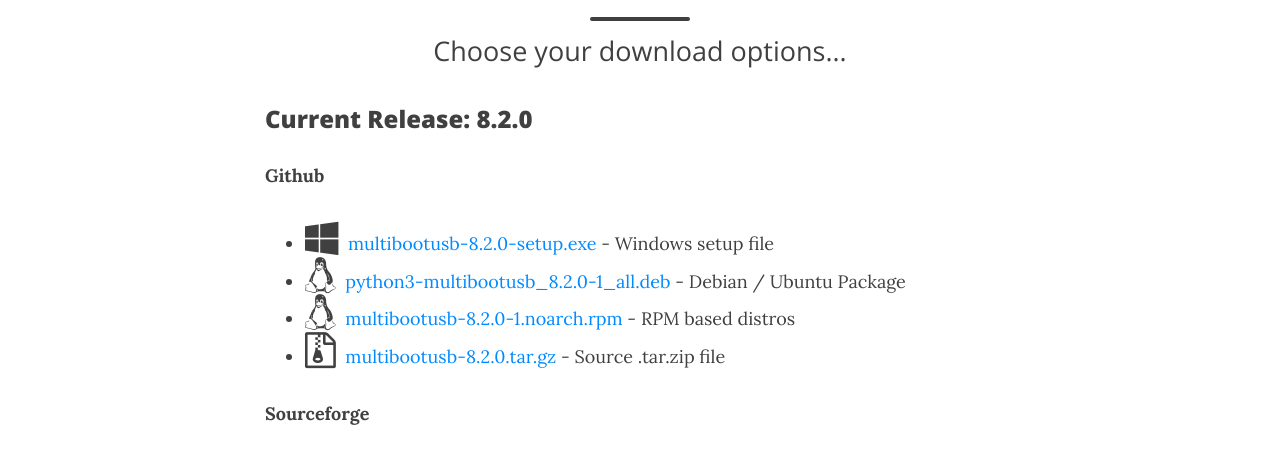
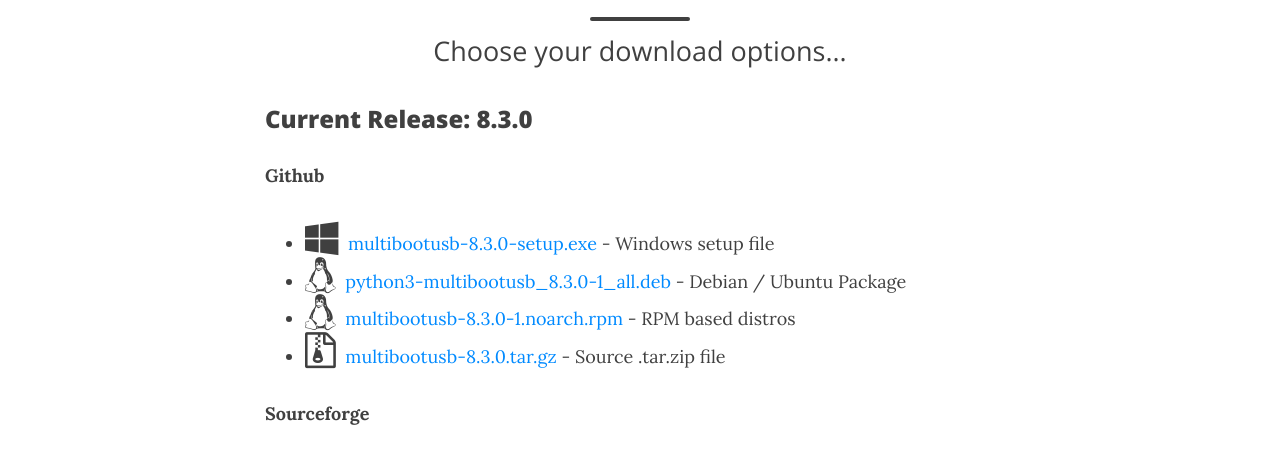
Before and after one commit to mbusb/mbusb.github.io, a Jekyll site: the page built from page_download.md, in a window 1280 px wide and 1262 px high. Shown: the part 216-673 px from the top of the window. Built offline with Jekyll 4.4.1, drawn with Linux system fonts in a browser that asks for light colours; nearby versions of some CDN libraries.

Commit message:
Updated for new release 8.3.0

```diff
--- a/page_download.md
+++ b/page_download.md
@@ -7,19 +7,19 @@
 group: 		navigation
 ---
 
-### Current Release: 8.2.0
+### Current Release: 8.3.0
 
 **Github**
 
 
-- <span class="fa fa-2x fa-windows"></span>&nbsp; [multibootusb-8.2.0-setup.exe](https://github.com/mbusb/multibootusb/releases/download/v8.2.0/multibootusb-8.2.0-setup.exe) - Windows setup file
-- <span class="fa fa-2x fa-linux"></span>&nbsp; [python3-multibootusb_8.2.0-1_all.deb](https://github.com/mbusb/multibootusb/releases/download/v8.2.0/python3-multibootusb_8.2.0-1_all.deb) - Debian / Ubuntu Package
-- <span class="fa fa-2x fa-linux"></span>&nbsp; [multibootusb-8.2.0-1.noarch.rpm](https://github.com/mbusb/multibootusb/releases/download/v8.2.0/multibootusb-8.2.0-1.noarch.rpm) - RPM based distros
-- <span class="fa fa-2x fa-file-zip-o"></span>&nbsp; [multibootusb-8.2.0.tar.gz](https://github.com/mbusb/multibootusb/archive/v8.2.0.tar.gz) - Source .tar.zip file
+- <span class="fa fa-2x fa-windows"></span>&nbsp; [multibootusb-8.3.0-setup.exe](https://github.com/mbusb/multibootusb/releases/download/v8.3.0/multibootusb-8.3.0-setup.exe) - Windows setup file
+- <span class="fa fa-2x fa-linux"></span>&nbsp; [python3-multibootusb_8.3.0-1_all.deb](https://github.com/mbusb/multibootusb/releases/download/v8.3.0/python3-multibootusb_8.3.0-1_all.deb) - Debian / Ubuntu Package
+- <span class="fa fa-2x fa-linux"></span>&nbsp; [multibootusb-8.3.0-1.noarch.rpm](https://github.com/mbusb/multibootusb/releases/download/v8.3.0/multibootusb-8.3.0-1.noarch.rpm) - RPM based distros
+- <span class="fa fa-2x fa-file-zip-o"></span>&nbsp; [multibootusb-8.3.0.tar.gz](https://github.com/mbusb/multibootusb/archive/v8.3.0.tar.gz) - Source .tar.zip file
 
 **Sourceforge**
 
-Alternate download location for various platform [here](https://sourceforge.net/projects/multibootusb/files/8.2.0/)
+Alternate download location for various platform [here](https://sourceforge.net/projects/multibootusb/files/8.3.0/)
 
 ___
 
```
Also changed, not shown: _posts/2016-12-03-Download the latest version 8.3.0.md (added, +14 -0 lines), 1 other file.
